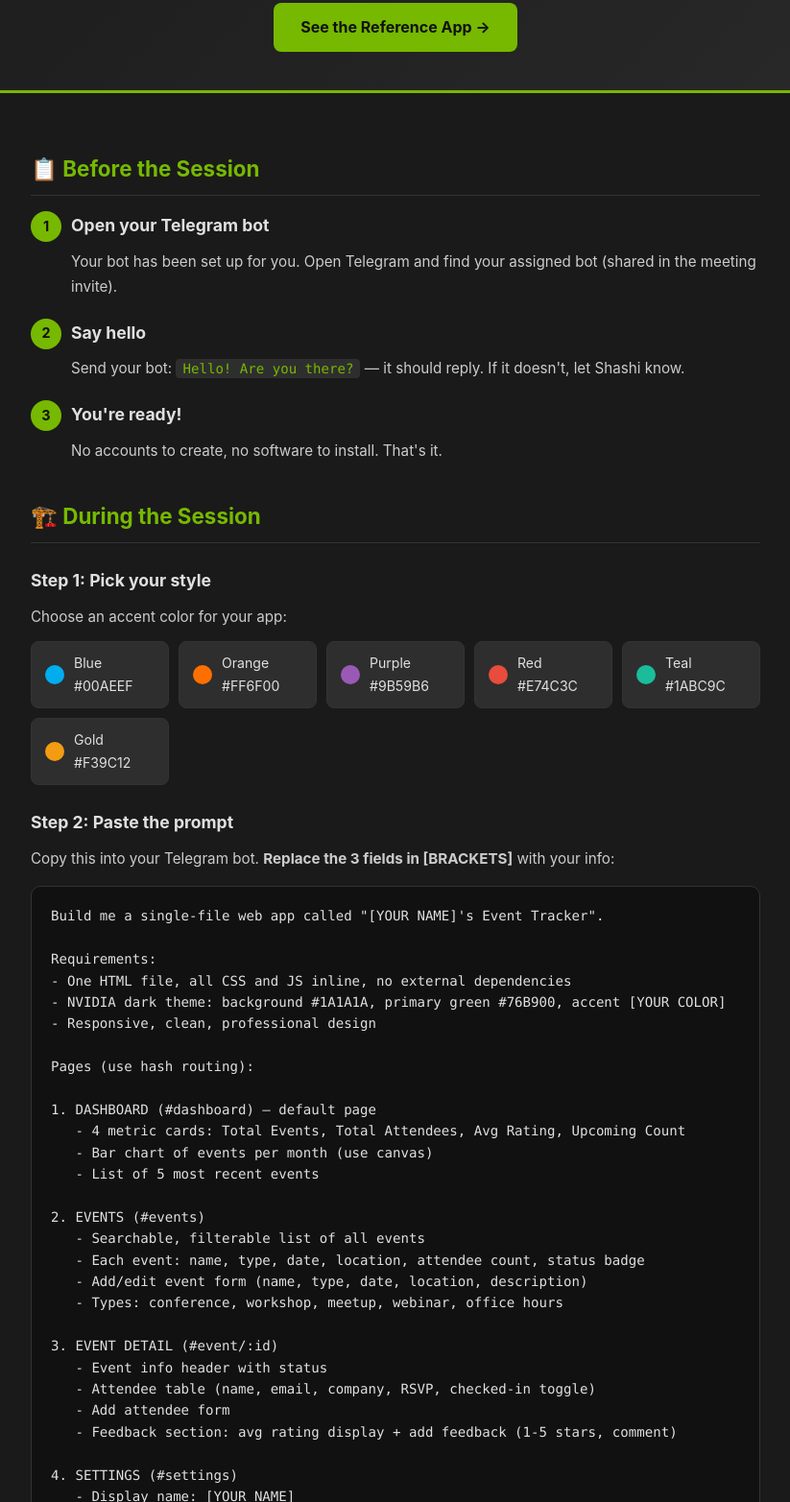
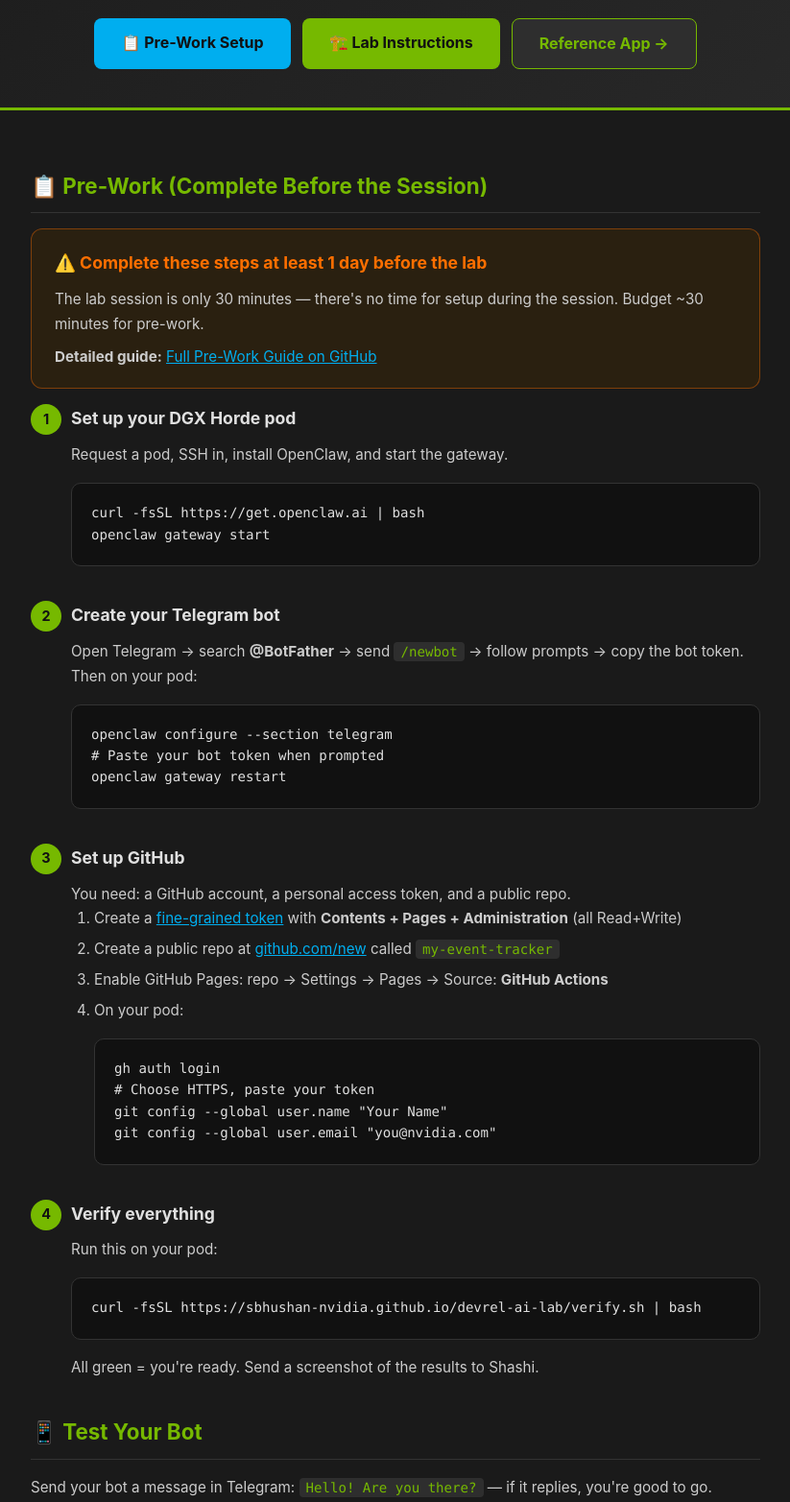
Before and after one commit to sbhushan-nvidia/devrel-ai-lab, a plain HTML site: page apps/index.html in a window 1280 px wide. Shown: the part 201-1766 px from the top of the page at 96% size, without its empty margins (228-1051 px from the left). Drawn offline with Linux system fonts and the light colour scheme.

Commit message:
Pre-work flow: setup guide, verification script, self-hosted deploy
- PREWORK.md: step-by-step pod + Telegram + GitHub setup with checklist
- apps/verify.sh: automated pre-work checker (OpenClaw, Telegram, gh, git, repos)
- apps/index.html: added pre-work section, deploy to own GitHub repo
- Participants now own their full stack (pod, bot, repo, app)

```diff
--- a/apps/index.html
+++ b/apps/index.html
@@ -45,38 +45,77 @@
 <div class="hero">
   <h1>🚀 DevRel AI Lab</h1>
   <p>Build your own Event Engagement Tracker in 30 minutes — no coding required</p>
-  <a href="./shashi/" class="cta">See the Reference App →</a>
+  <div style="display:flex;gap:12px;justify-content:center;flex-wrap:wrap;margin-top:16px">
+    <a href="#prework" class="cta" style="background:#00AEEF">📋 Pre-Work Setup</a>
+    <a href="#lab" class="cta">🏗️ Lab Instructions</a>
+    <a href="./shashi/" class="cta" style="background:var(--surface2,#2E2E2E);border:1px solid #76B900;color:#76B900">Reference App →</a>
+  </div>
 </div>
 
 <div class="container">
 
-<h2>📋 Before the Session</h2>
+<h2 id="prework">📋 Pre-Work (Complete Before the Session)</h2>
+
+<div class="card" style="border-color:#FF6F0066;background:#2a2010">
+  <h3 style="color:#FF6F00">⚠️ Complete these steps at least 1 day before the lab</h3>
+  <p>The lab session is only 30 minutes — there's no time for setup during the session. Budget ~30 minutes for pre-work.</p>
+  <p style="margin-top:8px"><strong>Detailed guide:</strong> <a href="https://github.com/sbhushan-nvidia/devrel-ai-lab/blob/main/PREWORK.md">Full Pre-Work Guide on GitHub</a></p>
+</div>
 
 <div class="step">
   <span class="step-num">1</span>
   <div class="step-content">
-    <h3>Open your Telegram bot</h3>
-    <p>Your bot has been set up for you. Open Telegram and find your assigned bot (shared in the meeting invite).</p>
+    <h3>Set up your DGX Horde pod</h3>
+    <p>Request a pod, SSH in, install OpenClaw, and start the gateway.</p>
+    <pre><code>curl -fsSL https://get.openclaw.ai | bash
+openclaw gateway start</code></pre>
   </div>
 </div>
 
 <div class="step">
   <span class="step-num">2</span>
   <div class="step-content">
-    <h3>Say hello</h3>
-    <p>Send your bot: <code>Hello! Are you there?</code> — it should reply. If it doesn't, let Shashi know.</p>
+    <h3>Create your Telegram bot</h3>
+    <p>Open Telegram → search <strong>@BotFather</strong> → send <code>/newbot</code> → follow prompts → copy the bot token.</p>
+    <p>Then on your pod:</p>
+    <pre><code>openclaw configure --section telegram
+# Paste your bot token when prompted
+openclaw gateway restart</code></pre>
   </div>
 </div>
 
 <div class="step">
   <span class="step-num">3</span>
   <div class="step-content">
-    <h3>You're ready!</h3>
-    <p>No accounts to create, no software to install. That's it.</p>
+    <h3>Set up GitHub</h3>
+    <p>You need: a GitHub account, a personal access token, and a public repo.</p>
+    <ol>
+      <li>Create a <a href="https://github.com/settings/tokens?type=beta">fine-grained token</a> with <strong>Contents + Pages + Administration</strong> (all Read+Write)</li>
+      <li>Create a public repo at <a href="https://github.com/new">github.com/new</a> called <code>my-event-tracker</code></li>
+      <li>Enable GitHub Pages: repo → Settings → Pages → Source: <strong>GitHub Actions</strong></li>
+      <li>On your pod:<pre><code>gh auth login
+# Choose HTTPS, paste your token
+git config --global user.name "Your Name"
+git config --global user.email "you@nvidia.com"</code></pre></li>
+    </ol>
   </div>
 </div>
 
-<h2>🏗️ During the Session</h2>
+<div class="step">
+  <span class="step-num">4</span>
+  <div class="step-content">
+    <h3>Verify everything</h3>
+    <p>Run this on your pod:</p>
+    <pre><code>curl -fsSL https://sbhushan-nvidia.github.io/devrel-ai-lab/verify.sh | bash</code></pre>
+    <p>All green = you're ready. Send a screenshot of the results to Shashi.</p>
+  </div>
+</div>
+
+<h2>📱 Test Your Bot</h2>
+
+<p>Send your bot a message in Telegram: <code>Hello! Are you there?</code> — if it replies, you're good to go.</p>
+
+<h2 id="lab">🏗️ During the Session</h2>
 
 <h3>Step 1: Pick your style</h3>
 <p>Choose an accent color for your app:</p>
@@ -134,10 +173,13 @@
 
 <h3>Step 4: Deploy it</h3>
 <p>Tell your bot:</p>
-<pre><code>Push my index.html to GitHub. Put it at apps/[yourname]/index.html
-in the repo sbhushan-nvidia/devrel-ai-lab on the main branch.
-Use the GitHub token configured in your environment.</code></pre>
-<p>Your app will be live at: <code>https://sbhushan-nvidia.github.io/devrel-ai-lab/yourname/</code></p>
+<pre><code>Deploy my app to GitHub Pages. Here's what to do:
+1. Clone my repo [YOUR-GITHUB-USERNAME]/my-event-tracker
+2. Create a .github/workflows/deploy.yml that deploys to GitHub Pages
+3. Put my index.html at the root
+4. Commit and push to main
+Use the GitHub token configured via gh auth.</code></pre>
+<p>Your app will be live at: <code>https://[your-github-username].github.io/my-event-tracker/</code></p>
 
 <h3>Step 5: Customize!</h3>
 <p>This is the fun part. Talk to your bot to change anything:</p>
@@ -173,7 +215,7 @@
   </ul>
 </div>
 
-<p>After each change, tell the bot to push the updated file to GitHub again.</p>
+<p>After each change, tell the bot to commit and push the updated file to your repo.</p>
 
 <h2>🆘 If Something Goes Wrong</h2>
 
@@ -199,7 +241,7 @@
 
 <h2>🎯 After the Session</h2>
 
-<p>Your app lives at <code>sbhushan-nvidia.github.io/devrel-ai-lab/yourname/</code> — keep building anytime.</p>
+<p>Your app lives at <code>https://[your-github-username].github.io/my-event-tracker/</code> — keep building anytime.</p>
 
 <p><strong>What else could you build?</strong></p>
 <ul>
```
Also changed, not shown: 2 other files.
